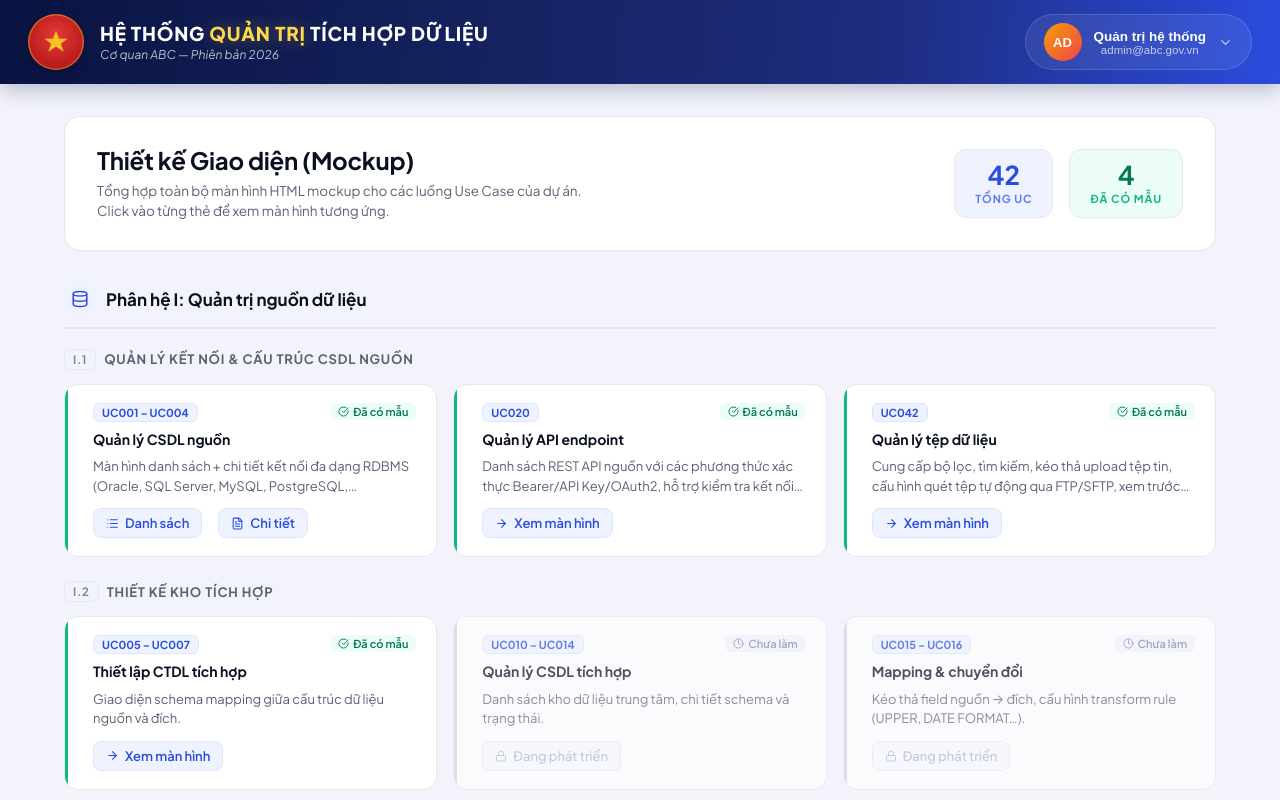
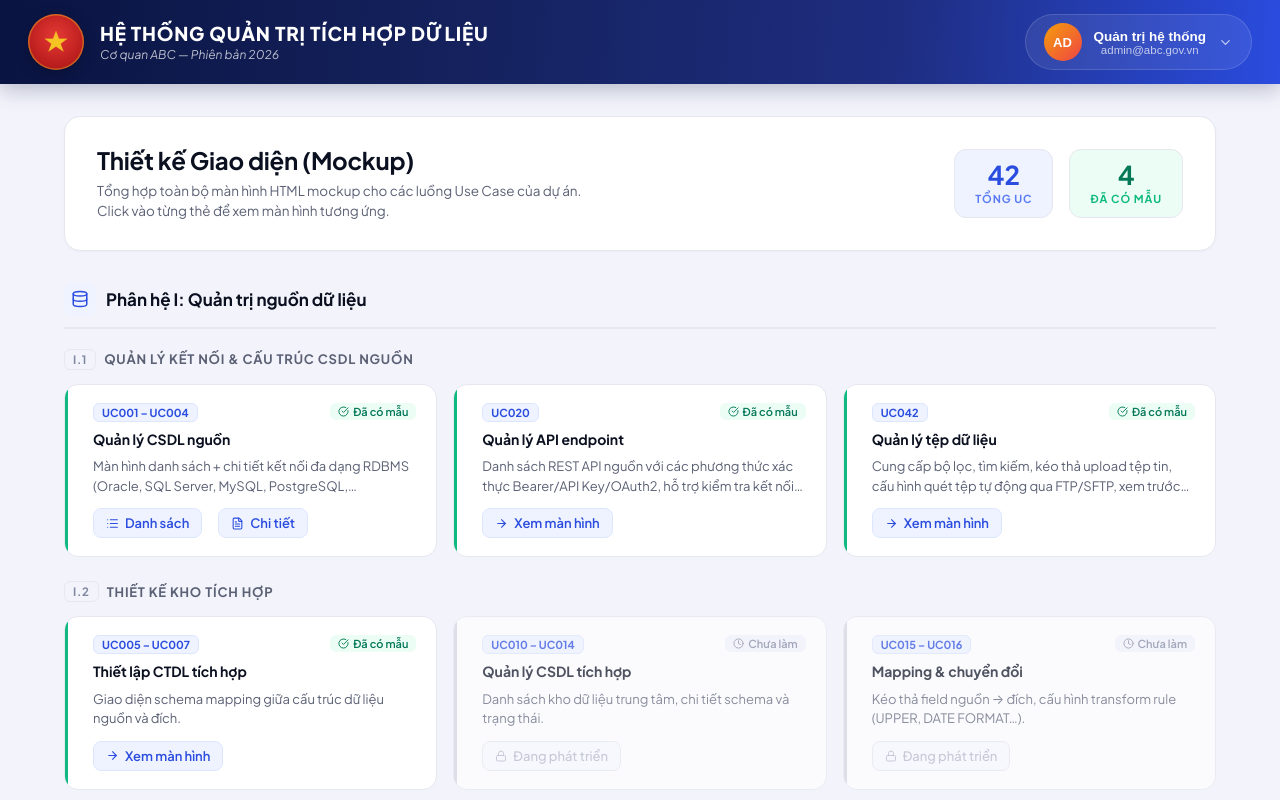
Before and after one commit to huy2906/kho, a plain HTML site: page data-integration-mockup/index.html in a window 1280 px wide. Shown: the top 800 px of the page. Drawn offline with nearby package versions, Linux system fonts and the light colour scheme.

Commit message:
cập nhật chu quan tri

```diff
--- a/data-integration-mockup/index.html
+++ b/data-integration-mockup/index.html
@@ -239,7 +239,7 @@
     </div>
     <div>
       <div class="brand-title">
-        HỆ THỐNG <span class="brand-accent">QUẢN TRỊ</span> TÍCH HỢP DỮ LIỆU
+        HỆ THỐNG QUẢN TRỊ TÍCH HỢP DỮ LIỆU
       </div>
       <div class="brand-sub">Cơ quan ABC — Phiên bản 2026</div>
     </div>
```
Also changed, not shown: data-integration-mockup/screens/UC001-quan-ly-csdl-nguon/chi-tiet.html (+1 -1 lines), data-integration-mockup/screens/UC001-quan-ly-csdl-nguon/index.html (+1 -1 lines), data-integration-mockup/screens/UC005-thiet-lap-ctdl-tich-hop/index.html (+1 -1 lines), data-integration-mockup/screens/UC020-quan-ly-api-endpoint/index.html (+1 -1 lines), data-integration-mockup/screens/UC042-quan-ly-tep-du-lieu/index.html (+1 -1 lines), data-integration-mockup/screens/_template/index.html (+1 -1 lines), 2 other files.
